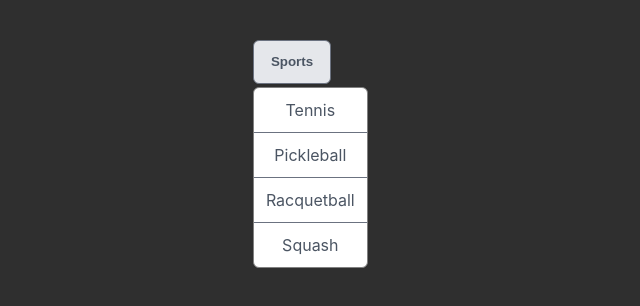
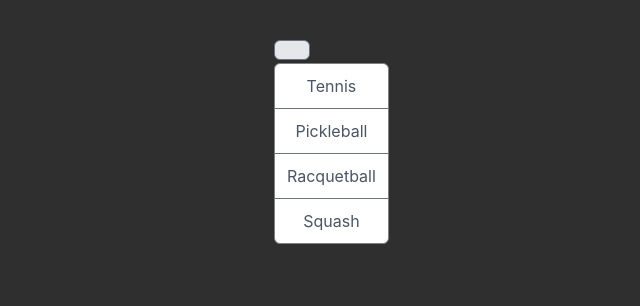
Before and after one commit to Zahooruddin-dev/COMPONENT_REACT_PRACTICE, a React (Vite) app in the folder main/: page / in a window 1280 px wide. Shown: the top 306 px of the page, without its empty margins (348-988 px from the left). Built offline with nearby package versions, Linux system fonts and the light colour scheme.

Commit message:
compounding

```diff
--- a/main/src/App.jsx
+++ b/main/src/App.jsx
@@ -1,10 +1,11 @@
-import { useState } from 'react'
-import reactLogo from './assets/react.svg'
-import viteLogo from '/vite.svg'
-import './App.css'
-import { FaAlignLeft, FaMoneyBill } from "react-icons/fa";
-import Menu from "./Menu/Menu"
-
+import { useState } from 'react';
+import reactLogo from './assets/react.svg';
+import viteLogo from '/vite.svg';
+import './App.css';
+import { FaAlignLeft, FaMoneyBill } from 'react-icons/fa';
+import Menu from './Menu/Menu';
+import MenuButton from './Menu/MenuButton';
+import MenuDropdown from './Menu/MenuDropdown';
 /**
  * Challenge:
  * 1. Convert the Menu component to use props.children
@@ -24,14 +25,17 @@
  * there's more we need to learn before we can do that.
  */
 function App() {
-  return (
-    <>
-    <Menu
-      buttonText="Sports"
-      items={["Tennis", "Pickleball", "Racquetball", "Squash"]}
-    />
-  </>
-  )
+	return (
+		<>
+			<Menu>
+				<MenuButton></MenuButton>
+				<MenuDropdown
+					buttonText='Sports'
+					items={['Tennis', 'Pickleball', 'Racquetball', 'Squash']}
+				/>
+			</Menu>
+		</>
+	);
 }
 
-export default App
+export default App;
--- a/main/src/Menu/Menu.jsx
+++ b/main/src/Menu/Menu.jsx
@@ -1,8 +1,7 @@
-import React from "react"
-import MenuButton from "./MenuButton"
-import MenuDropdown from "./MenuDropdown"
+import React from 'react';
 
-export default function Menu({ buttonText = "Menu", items }) {
+
+export default function Menu({children}) {
 	/**
 	 * Note: leave the div className="menu" here and render
 	 * the children inside that div. Notice this component will become
@@ -14,20 +13,15 @@
 	 * new version won't be using them, but we'll come back to them
 	 * later.
 	 */
-    const [open, setOpen] = React.useState(true)
+	const [open, setOpen] = React.useState(true);
 
 	function toggle() {
-        setOpen(prevOpen => !prevOpen)
+		setOpen((prevOpen) => !prevOpen);
 	}
 
 	return (
-        <div className="menu">
-            <MenuButton
-                buttonText={buttonText}
-                onClick={toggle}
-            />
-
-            {open && <MenuDropdown items={items} />}
+		<div className='menu'>
+			{children}
 		</div>
-    )
+	);
 }
```
Lines whose indentation alone changed are shown as unchanged.
